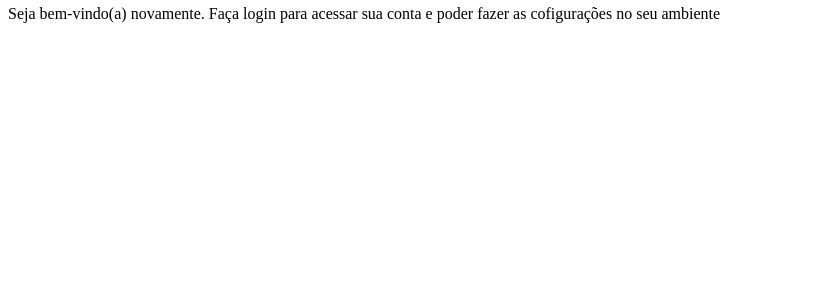
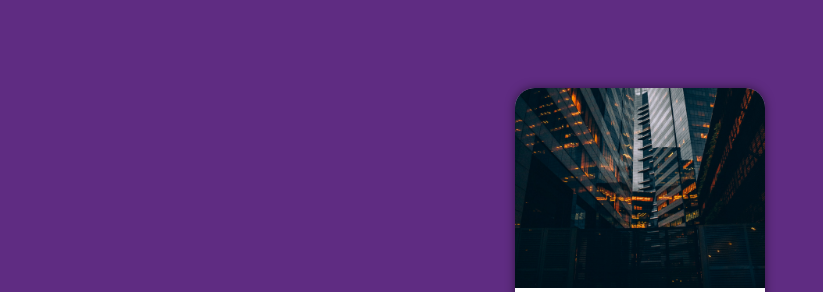
Before and after one commit to RodSill/projeto-login, a plain HTML site: page index.html in a window 1280 px wide. Shown: the part 62-354 px from the top of the page, without its empty margins (0-823 px from the left). Drawn offline with Linux system fonts and the light colour scheme.

Commit message:
Atualização login

```diff
--- a/estilos/style.css
+++ b/estilos/style.css
@@ -5,3 +5,49 @@
     Verde: #49a09d
     Lilás: #5f2c82
 */
+
+* {
+    font-family: system-ui, -apple-system, BlinkMacSystemFont, 'Segoe UI', Roboto, Oxygen, Ubuntu, Cantarell, 'Open Sans', 'Helvetica Neue', sans-serif;
+    padding: 0px;
+    margin: 0px;
+    box-sizing: border-box;
+}
+
+body, html {
+    background-color: #5f2c82;
+    height: 100vh;
+    width: 100vw;
+}
+
+main {
+    position: relative;
+    height: 100vh;
+    width: 100vw;
+}
+
+section#login{
+    position: absolute;
+    top: 50%;
+    left: 50%;
+    transform: translate(-50%, -50%);
+    overflow: hidden;
+
+    background-color: white;
+    width: 250px;
+    height: 500px;
+    border-radius: 20px;
+    box-shadow: 0px 0px 10px rgba(0, 0, 0, 0.5);
+}
+
+section#login > div#imagem{
+    display: block;
+    background: #5f2c82 url(../imagens/metal.jpg) no-repeat;
+    background-size: cover;
+    background-position: left bottom;
+    height: 200px;
+}
+
+section#login > div#formulario{
+    display: block;
+    padding: 10px;
+}
```
Also changed, not shown: index.html (line endings or trailing spaces).
